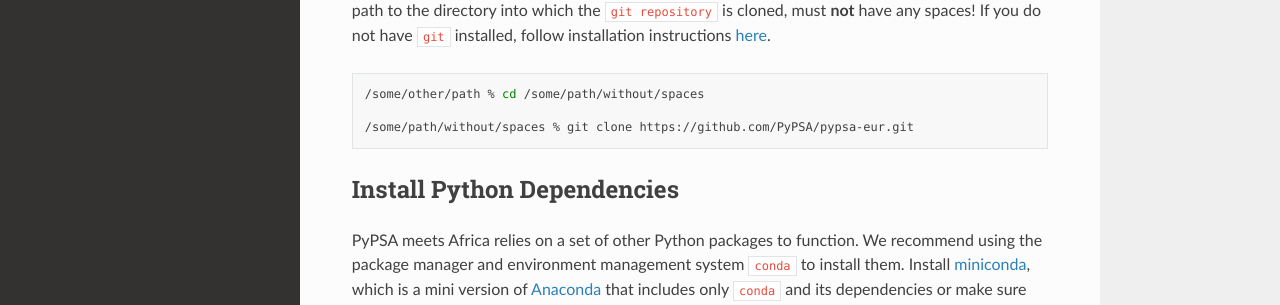
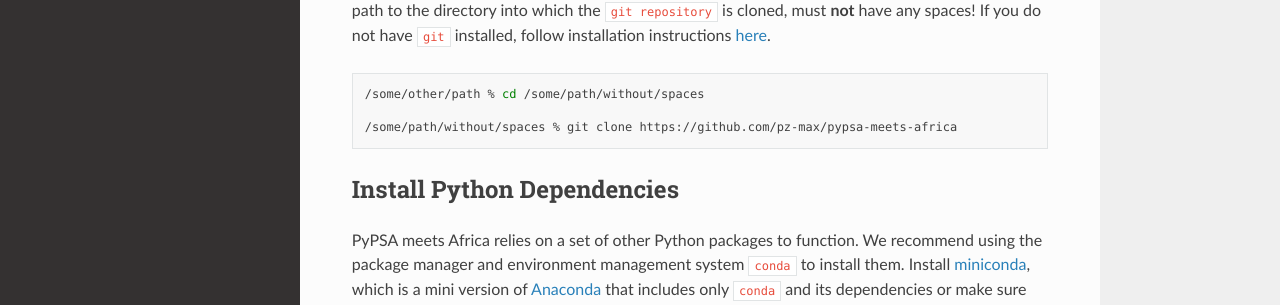
Before and after one commit to pypsa-meets-earth/pypsa-earth, a Sphinx documentation site: the page built from doc/installation.rst, in a window 1280 px wide and 1054 px high. Shown: the part 339-644 px from the top of the window. Built offline with Sphinx 7.4.7 and the Read the Docs theme 2.0.0, drawn with Linux system fonts in a browser that asks for light colours; some of the changed lines change nothing that is shown.

Commit message:
correct doc

```diff
--- a/doc/installation.rst
+++ b/doc/installation.rst
@@ -23,7 +23,7 @@
 
     /some/other/path % cd /some/path/without/spaces
 
-    /some/path/without/spaces % git clone https://github.com/PyPSA/pypsa-eur.git
+    /some/path/without/spaces % git clone https://github.com/pz-max/pypsa-meets-africa
 
 
 .. _deps:
```
